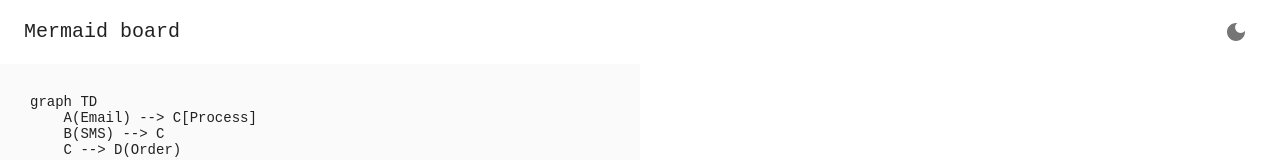
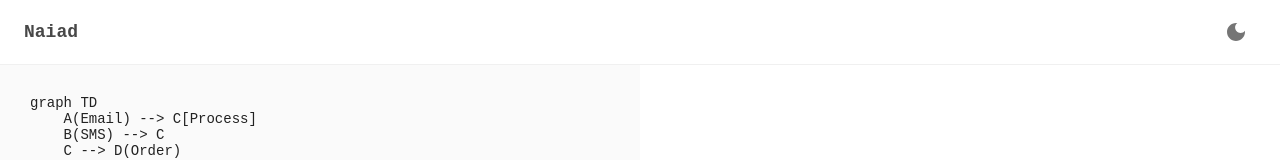
Before and after one commit to antoinebcx/mermaid-ai-editor, a React (Create React App) app in the folder client/: page / in a window 1280 px wide. Shown: the top 160 px of the page. Built offline with nearby package versions, Linux system fonts and the light colour scheme.

Commit message:
design nav bar

```diff
--- a/client/src/components/NavBar.tsx
+++ b/client/src/components/NavBar.tsx
@@ -24,12 +24,16 @@ const NavBar: React.FC<NavBarProps> = ({ onToggleTheme }) => {
       elevation={0}
       sx={{
         backgroundColor: theme.palette.mode === 'light' ? 'white' : undefined,
-        color: theme.palette.mode === 'light' ? 'text.primary' : undefined
+        color: theme.palette.mode === 'light' ? 'text.primary' : undefined,
+        borderBottom: theme.palette.mode === 'light' ? '1px solid #f0f0f0' : '1px solid #282828',
       }}
     >
       <Toolbar>
-        <Typography variant="h6" component="div" sx={{ flexGrow: 1 }}>
-          Mermaid board
+        <Typography component="div" sx={{
+            fontSize: '18px', fontWeight: 'bold', flexGrow: 1,
+            color: theme.palette.mode === 'light' ? '#484848' : '#dddddd'
+         }}>
+            Naiad
         </Typography>
         <IconButton
           color={theme.palette.mode === 'light' ? 'default' : 'inherit'}
```
